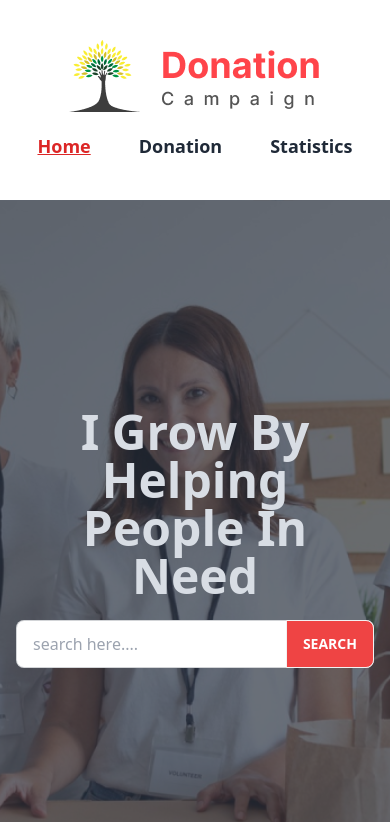
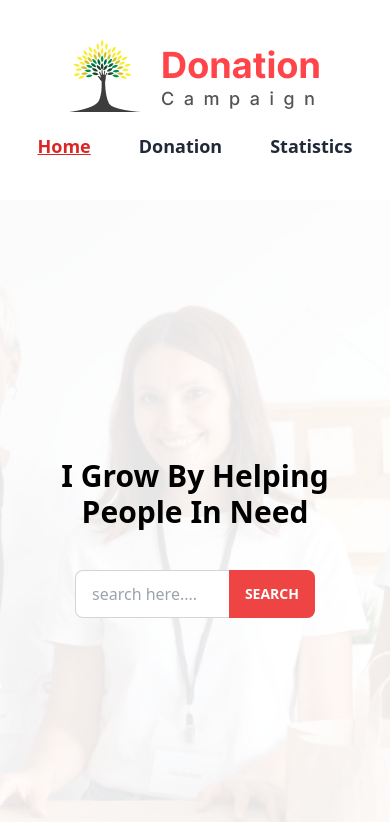
Before and after one commit to RawshanaraEity/donation-campaign, a React (Vite) app: page / in a window 390 px wide. Shown: the top 822 px of the page. Built offline with nearby package versions, Linux system fonts and the light colour scheme.

Commit message:
make responsive

```diff
--- a/src/Header/Banner/Banner.jsx
+++ b/src/Header/Banner/Banner.jsx
@@ -7,20 +7,20 @@ const Banner = () => {
         className="hero min-h-[80vh]"
         style={{ backgroundImage: "url(/public/img/bg.png)" }}
       >
-        <div className="hero-overlay bg-opacity-70"></div>
+        <div className="hero-overlay bg-white bg-opacity-90"></div>
         <div className="hero-content text-center text-neutral-content">
           <div className="">
-            <h1 className="mb-5 text-5xl font-bold">
+            <h1 className="mb-10 text-3xl text-black lg:text-5xl font-bold">
               I Grow By Helping People In Need
             </h1>
 
-            <div className="max-w-md mx-auto text-black relative">
+            <div className="w-60 md:w-80 lg:w-1/2 mx-auto text-black relative">
               <input
                 type="text"
                 placeholder="search here...."
                 className="input input-bordered w-full pr-16"
               />
-              <button className="btn bg-red-500 text-white  absolute top-0 right-0 rounded-l-none">
+              <button className="btn bg-red-500 text-white border-none absolute top-0 right-0 rounded-l-none">
                 Search
               </button>
             </div>
--- a/src/components/Categories/Categories.jsx
+++ b/src/components/Categories/Categories.jsx
@@ -7,7 +7,7 @@ const Categories = ({categories}) => {
 
     return (
         <div>
-            <div className="grid grid-cols-1 md:grid-cols-2 lg:grid-cols-4 gap-5 py-10">
+            <div className="grid grid-cols-1 md:grid-cols-2 lg:grid-cols-4 gap-5 py-10 mx-5 lg:mx-0">
                 {
                     categories.map(eachCategory => <CategoryCard key={eachCategory.id} eachCategory={eachCategory}></CategoryCard> )
                 }
--- a/src/components/Category/CategoryCard.jsx
+++ b/src/components/Category/CategoryCard.jsx
@@ -26,7 +26,7 @@ const CategoryCard = ({ eachCategory }) => {
         <p className=" w-24 mb-3 rounded-md px-4 py-2 text-base font-medium" style={{backgroundColor: category_bg_color}}>
             {category}
           </p>
-          <h5 className="mb-2 block font-sans text-xl font-semibold leading-snug tracking-normal text-blue-gray-900 antialiased">
+          <h5 className="mb-2 block text-xl font-semibold leading-snug tracking-normal text-blue-gray-900 antialiased">
             {title}
           </h5>
 
--- a/src/components/CategoryDetails/CategoryDetailsCard.jsx
+++ b/src/components/CategoryDetails/CategoryDetailsCard.jsx
@@ -35,12 +35,13 @@ const CategoryDetailsCard = ({categoryInfo}) => {
 
 
     return (
-        <div className='w-2/3 mx-auto'>
-            <div className='relative'>
-                <img className='w-full' src={picture} alt="" />
+        <div className='w-full lg:w-2/3 mx-auto px-5 lg:px-0'>
+            <div className='hero relative'>
+                <img className='w-full z-0' src={picture} alt="" />
                 <a>
-                <button onClick={() => handleAddToDonation()} style={{backgroundColor: text_btn_bg_color}} className='btn text-white font-semibold text-xl absolute bottom-10 left-10 border-none'>Donate ${price}</button>
+                <button onClick={() => handleAddToDonation()} style={{backgroundColor: text_btn_bg_color}} className='btn text-white  z-20 font-medium lg:font-semibold text-sm md:text-base lg:text-xl absolute bottom-0 md:bottom-4 lg:bottom-10 left-0  md:left-5 lg:left-10 border-none'>Donate ${price}</button>
                 </a>
+                <div className="z-10 h-14 md:h-20 lg:h-32 w-full hero-overlay bg-opacity-50 absolute bottom-0"></div>
             </div>
             <h2 className='my-5 text-4xl font-bold'>{title}</h2>
             <p className='text-lg font-normal'>{description}</p>
```
